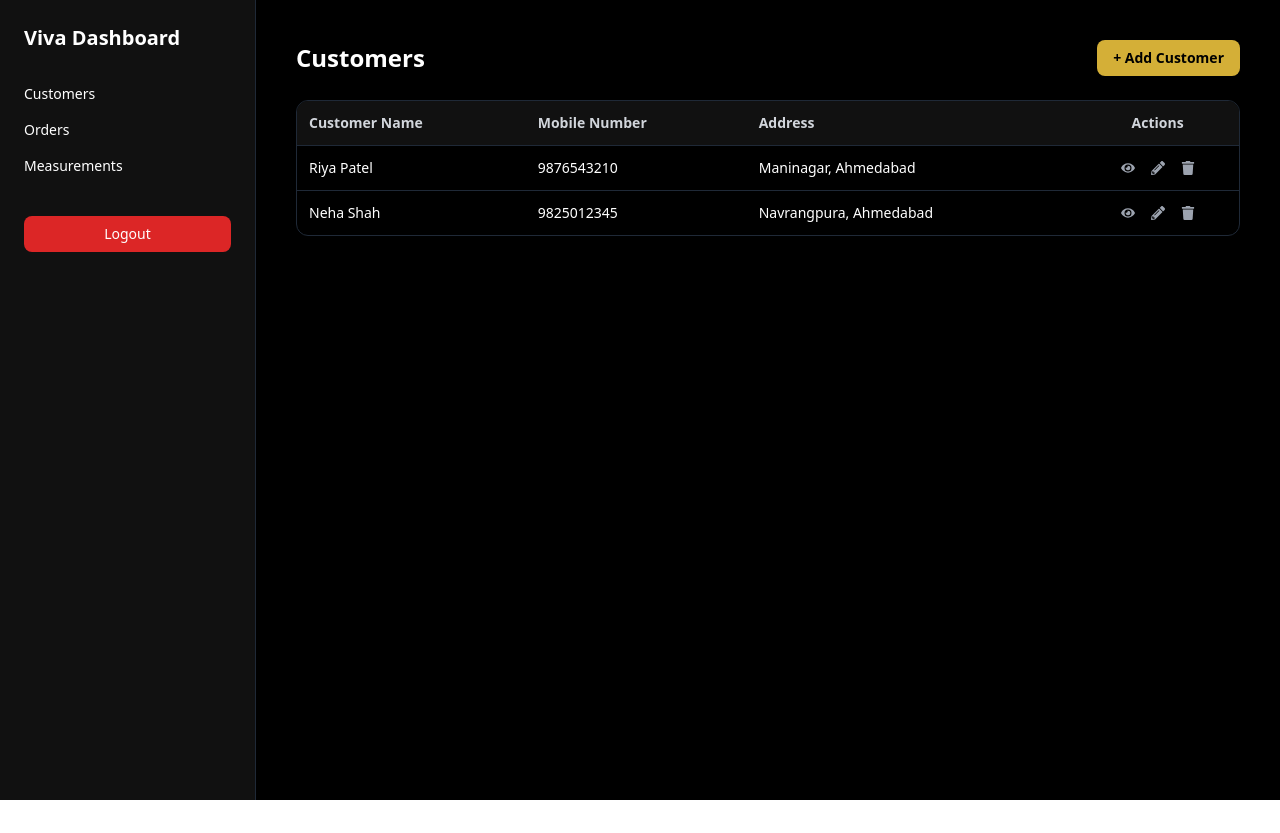
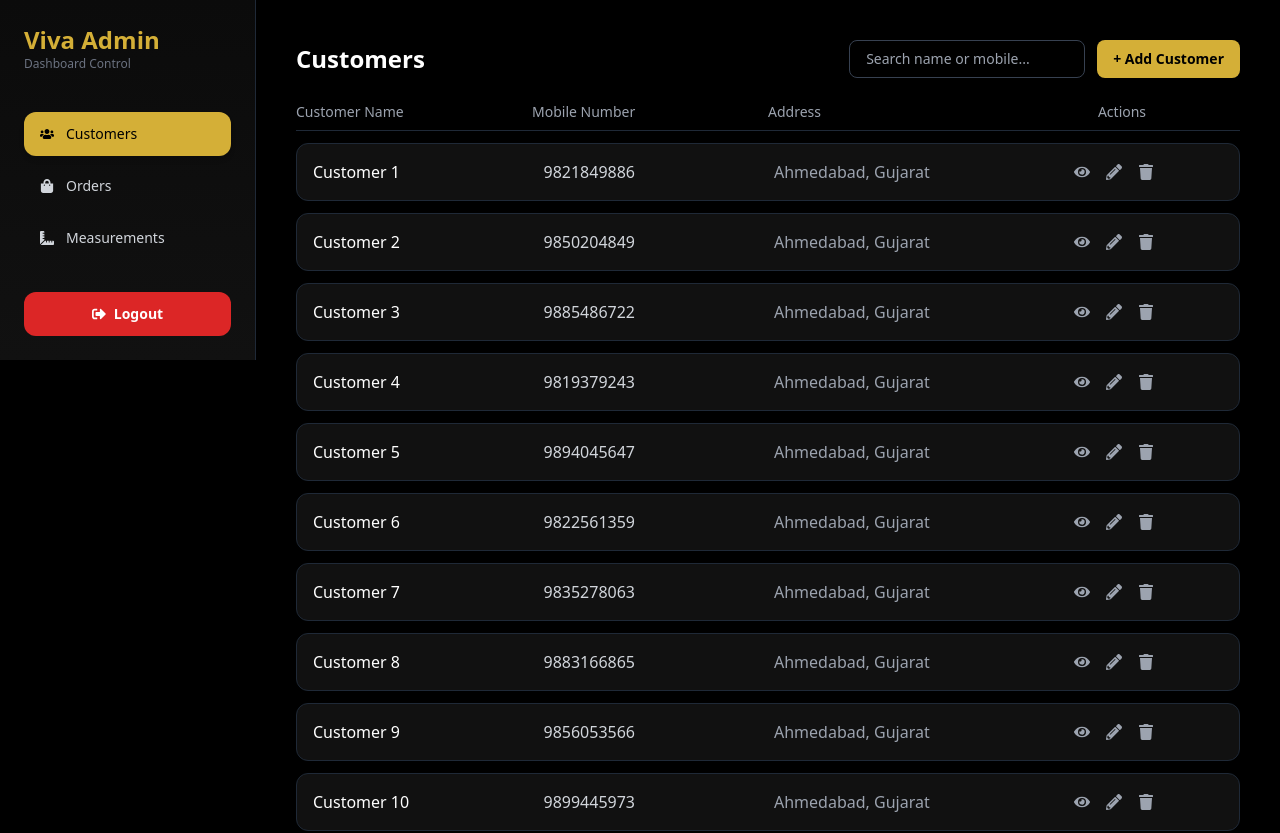
Before and after one commit to nilshah31/viva_designer_boutique_frontend_dashboard, a Next.js app: page /dashboard in a window 1280 px wide. Shown: the top 833 px of the page. Before the commit the page ends 800 px from the top, so only its background shows below. Built offline with nearby package versions, Linux system fonts and the light colour scheme.

Commit message:
Added up modules for custoer, completed add, edit, delete

```diff
--- a/src/app/components/ui/modals/customer.tsx
+++ b/src/app/components/ui/modals/customer.tsx
@@ -29,9 +29,9 @@ export default function Modal({
       : "max-w-md";
 
   return (
-    <div className="fixed inset-0 z-50 bg-black/70 flex items-center justify-center">
+    <div className="fixed inset-0 z-50 bg-black/70 flex items-center justify-center px-4 md:px-0">
       <div
-        className={`w-full ${widthClass} bg-[#111] border border-gray-800 rounded-2xl shadow-2xl p-6`}
+        className={`w-full ${widthClass} bg-[#111] border border-gray-800 rounded-2xl shadow-2xl p-6 max-h-[90vh] overflow-y-auto`}
       >
         {/* HEADER */}
         <div className="flex justify-between items-center mb-5">
@@ -49,7 +49,7 @@ export default function Modal({
 
         {/* FOOTER */}
         {footer && (
-          <div className="flex justify-end gap-3 mt-6">
+          <div className="flex justify-end gap-3 mt-6 flex-wrap">
             {footer}
           </div>
         )}
--- a/src/app/customers/customers.tsx
+++ b/src/app/customers/customers.tsx
@@ -1,8 +1,8 @@
 "use client";
 
-import { useState } from "react";
+import { useState, useMemo, useEffect } from "react";
 import { FaEye, FaPencilAlt, FaTrash } from "react-icons/fa";
-import Modal from "@/app/components/ui/modals/customer";
+import CustomerModal from "@/app/components/ui/modals/customer"; // adjust path if needed
 
 interface Customer {
   id: number;
@@ -11,227 +11,340 @@ interface Customer {
   address: string;
 }
 
-const dummyCustomers: Customer[] = [
-  {
-    id: 1,
-    name: "Riya Patel",
-    mobile: "9876543210",
-    address: "Maninagar, Ahmedabad",
-  },
-  {
-    id: 2,
-    name: "Neha Shah",
-    mobile: "9825012345",
-    address: "Navrangpura, Ahmedabad",
-  },
-];
-
-type Mode = "add" | "view" | "edit" | null;
+const PAGE_SIZE = 20;
 
 export default function Customers() {
-  const [customers, setCustomers] = useState<Customer[]>(dummyCustomers);
-  const [activeCustomer, setActiveCustomer] = useState<Customer | null>(null);
-  const [mode, setMode] = useState<Mode>(null);
-  const [deleteId, setDeleteId] = useState<number | null>(null);
+  const [customers, setCustomers] = useState<Customer[]>([]);
+  const [selectedCustomer, setSelectedCustomer] = useState<Customer | null>(
+    null
+  );
 
-  const openAdd = () => {
-    setActiveCustomer({ id: Date.now(), name: "", mobile: "", address: "" });
-    setMode("add");
+  useEffect(() => {
+    const data: Customer[] = Array.from({ length: 67 }).map((_, i) => ({
+      id: i + 1,
+      name: `Customer ${i + 1}`,
+      mobile: `98${Math.floor(10000000 + Math.random() * 89999999)}`,
+      address: "Ahmedabad, Gujarat",
+    }));
+
+    setCustomers(data);
+  }, []);
+  type ModalMode = "add" | "view" | "edit" | "delete" | null;
+
+  const [modalMode, setModalMode] = useState<ModalMode>(null);
+  const [search, setSearch] = useState("");
+  const [currentPage, setCurrentPage] = useState(1);
+
+  const filteredCustomers = useMemo(() => {
+    return customers.filter(
+      (c) =>
+        c.name.toLowerCase().includes(search.toLowerCase()) ||
+        c.mobile.includes(search)
+    );
+  }, [customers, search]);
+
+  const totalPages = Math.ceil(filteredCustomers.length / PAGE_SIZE);
+
+  const paginatedCustomers = useMemo(() => {
+    const start = (currentPage - 1) * PAGE_SIZE;
+    return filteredCustomers.slice(start, start + PAGE_SIZE);
+  }, [filteredCustomers, currentPage]);
+
+  const closeModal = () => {
+    setSelectedCustomer(null);
+    setModalMode(null);
   };
 
-  const openModal = (customer: Customer, mode: Mode) => {
-    setActiveCustomer({ ...customer });
-    setMode(mode);
-  };
-
-  const closeModal = () => {
-    setActiveCustomer(null);
-    setMode(null);
+  const openAddCustomerModal = () => {
+    setSelectedCustomer({ id: Date.now(), name: "", mobile: "", address: "" });
+    setModalMode("add");
   };
 
   const handleSave = () => {
-    if (!activeCustomer) return;
+    if (!selectedCustomer) return;
 
-    if (mode === "add") {
-      setCustomers((prev) => [...prev, activeCustomer]);
+    console.log("selectedCustomer", selectedCustomer);
+
+    if (modalMode === "add") {
+      setCustomers((prev) => [...prev, selectedCustomer]);
     }
 
-    if (mode === "edit") {
+    if (modalMode === "edit") {
       setCustomers((prev) =>
-        prev.map((c) =>
-          c.id === activeCustomer.id ? activeCustomer : c
-        )
+        prev.map((c) => (c.id === selectedCustomer.id ? selectedCustomer : c))
       );
     }
 
     closeModal();
   };
 
-  const confirmDelete = () => {
-    if (!deleteId) return;
-    setCustomers((prev) => prev.filter((c) => c.id !== deleteId));
-    setDeleteId(null);
-  };
-
   return (
-    <div className="space-y-6">
-
+    <div className="space-y-6 relative px-2 md:px-0">
       {/* HEADER */}
-      <div className="flex justify-between items-center">
+      <div className="flex flex-col md:flex-row gap-4 md:items-center md:justify-between">
         <h2 className="text-2xl font-semibold">Customers</h2>
 
+        <div className="flex gap-3 flex-wrap">
+          <input
+            placeholder="Search name or mobile..."
+            value={search}
+            onChange={(e) => {
+              setSearch(e.target.value);
+              setCurrentPage(1);
+            }}
+            className="px-4 py-2 rounded-lg bg-black border border-gray-700 text-white text-sm outline-none flex-1 min-w-[200px]"
+          />
+
           <button
-          onClick={openAdd}
+            onClick={openAddCustomerModal}
             className="bg-gold text-black px-4 py-2 rounded-lg text-sm font-semibold hover:brightness-110"
           >
             + Add Customer
           </button>
         </div>
+      </div>
 
-      {/* TABLE */}
-      <div className="overflow-x-auto border border-gray-800 rounded-xl">
-        <table className="w-full text-sm">
-          <thead className="bg-[#111] text-gray-300">
-            <tr>
-              <th className="text-left p-3">Customer Name</th>
-              <th className="text-left p-3">Mobile Number</th>
-              <th className="text-left p-3">Address</th>
-              <th className="text-center p-3">Actions</th>
-            </tr>
-          </thead>
+      {/* RESPONSIVE SINGLE SOURCE LAYOUT */}
+      <div className="space-y-3">
+        {/* HEADER — desktop only */}
+        <div className="hidden md:grid grid-cols-4 text-sm text-gray-400 border-b border-gray-800 pb-2">
+          <div>Customer Name</div>
+          <div>Mobile Number</div>
+          <div>Address</div>
+          <div className="text-center">Actions</div>
+        </div>
 
-          <tbody>
-            {customers.map((customer) => (
-              <tr key={customer.id} className="border-t border-gray-800">
-                <td className="p-3">{customer.name}</td>
-                <td className="p-3">{customer.mobile}</td>
-                <td className="p-3">{customer.address}</td>
+        {paginatedCustomers.length === 0 ? (
+          <p className="text-center py-6 text-gray-500">No customers found</p>
+        ) : (
+          paginatedCustomers.map((customer) => (
+            <div
+              key={customer.id}
+              className="
+          grid grid-cols-1 gap-3
+          md:grid-cols-4 md:items-center
+          bg-[#111] border border-gray-800 rounded-xl p-4
+        "
+            >
+              {/* Name */}
+              <div className="text-white font-semibold md:font-normal">
+                {customer.name}
+              </div>
 
-                <td className="p-3 text-center">
-                  <div className="flex justify-center gap-4 text-gray-400">
+              {/* Mobile */}
+              <div className="text-gray-300">{customer.mobile}</div>
+
+              {/* Address */}
+              <div className="text-gray-400 text-sm md:text-base">
+                {customer.address}
+              </div>
+
+              {/* Actions */}
+              <div className="flex gap-4 md:justify-center text-gray-400">
                 <FaEye
-                      onClick={() => openModal(customer, "view")}
+                  onClick={() => {
+                    setSelectedCustomer(customer);
+                    setModalMode("view");
+                  }}
                   className="cursor-pointer hover:text-blue-400"
                 />
+
                 <FaPencilAlt
-                      onClick={() => openModal(customer, "edit")}
+                  onClick={() => {
+                    setSelectedCustomer(customer);
+                    setModalMode("edit");
+                  }}
                   className="cursor-pointer hover:text-yellow-400"
                 />
+
                 <FaTrash
-                      onClick={() => setDeleteId(customer.id)}
+                  onClick={() => {
+                    setSelectedCustomer(customer);
+                    setModalMode("delete");
+                  }}
                   className="cursor-pointer hover:text-red-500"
                 />
               </div>
-                </td>
-              </tr>
-            ))}
-          </tbody>
-        </table>
+            </div>
+          ))
+        )}
       </div>
 
-      {/* ✅ ADD / VIEW / EDIT MODAL */}
-      <Modal
-        open={!!activeCustomer && !!mode}
+      {/* PAGINATION */}
+      {totalPages > 1 && (
+        <div className="flex justify-end gap-2 text-sm flex-wrap">
+          <button
+            disabled={currentPage === 1}
+            onClick={() => setCurrentPage((p) => p - 1)}
+            className="px-3 py-1 rounded border border-gray-700 disabled:opacity-40"
+          >
+            Prev
+          </button>
+
+          {Array.from({ length: totalPages }).map((_, i) => (
+            <button
+              key={i}
+              onClick={() => setCurrentPage(i + 1)}
+              className={`px-3 py-1 rounded border ${
+                currentPage === i + 1
+                  ? "bg-gold text-black"
+                  : "border-gray-700 text-gray-300"
+              }`}
+            >
+              {i + 1}
+            </button>
+          ))}
+
+          <button
+            disabled={currentPage === totalPages}
+            onClick={() => setCurrentPage((p) => p + 1)}
+            className="px-3 py-1 rounded border border-gray-700 disabled:opacity-40"
+          >
+            Next
+          </button>
+        </div>
+      )}
+
+      <CustomerModal
+        open={modalMode !== null}
         title={
-          mode === "add"
+          modalMode === "delete"
+            ? "Confirm Delete"
+            : modalMode === "view"
+            ? "View Customer"
+            : modalMode === "add"
             ? "Add Customer"
-            : mode === "edit"
-            ? "Edit Customer"
-            : "Customer Details"
+            : "Edit Customer"
         }
-        onClose={closeModal}
+        onClose={() => {
+          setModalMode(null);
+          setSelectedCustomer(null);
+        }}
         footer={
+          modalMode === "delete" ? (
             <>
               <button
-              onClick={closeModal}
-              className="px-4 py-2 rounded-lg bg-gray-700 text-white text-sm"
-            >
-              Close
-            </button>
-
-            {mode !== "view" && (
-              <button
-                onClick={handleSave}
-                className="px-4 py-2 rounded-lg bg-gold text-black text-sm font-semibold"
-              >
-                {mode === "add" ? "Add" : "Save"}
-              </button>
-            )}
-          </>
-        }
-      >
-        {activeCustomer && (
-          <div className="space-y-4 text-sm">
-            <input
-              disabled={mode === "view"}
-              placeholder="Name"
-              value={activeCustomer.name}
-              onChange={(e) =>
-                setActiveCustomer({
-                  ...activeCustomer,
-                  name: e.target.value,
-                })
-              }
-              className="w-full p-2 rounded bg-black border border-gray-700"
-            />
-
-            <input
-              disabled={mode === "view"}
-              placeholder="Mobile"
-              value={activeCustomer.mobile}
-              onChange={(e) =>
-                setActiveCustomer({
-                  ...activeCustomer,
-                  mobile: e.target.value,
-                })
-              }
-              className="w-full p-2 rounded bg-black border border-gray-700"
-            />
-
-            <textarea
-              disabled={mode === "view"}
-              placeholder="Address"
-              value={activeCustomer.address}
-              onChange={(e) =>
-                setActiveCustomer({
-                  ...activeCustomer,
-                  address: e.target.value,
-                })
-              }
-              className="w-full p-2 rounded bg-black border border-gray-700"
-            />
-          </div>
-        )}
-      </Modal>
-
-      {/* ✅ DELETE MODAL */}
-      <Modal
-        open={!!deleteId}
-        title="Confirm Delete"
-        onClose={() => setDeleteId(null)}
-        width="sm"
-        footer={
-          <>
-            <button
-              onClick={() => setDeleteId(null)}
+                onClick={() => setModalMode(null)}
                 className="px-4 py-2 rounded-lg bg-gray-700 text-white text-sm"
               >
                 Cancel
               </button>
               <button
-              onClick={confirmDelete}
+                onClick={() => {
+                  if (selectedCustomer) {
+                    setCustomers((prev) =>
+                      prev.filter((c) => c.id !== selectedCustomer.id)
+                    );
+                  }
+                  setModalMode(null);
+                  setSelectedCustomer(null);
+                }}
                 className="px-4 py-2 rounded-lg bg-red-600 text-white text-sm"
               >
                 Delete
               </button>
             </>
+          ) : modalMode === "edit" || modalMode === "add" ? (
+            <>
+              <button
+                onClick={() => {
+                  setModalMode(null);
+                  setSelectedCustomer(null);
+                }}
+                className="px-4 py-2 rounded-lg bg-gray-700 text-white text-sm"
+              >
+                Cancel
+              </button>
+
+              <button
+                onClick={handleSave}
+                className="px-4 py-2 rounded-lg bg-gold text-black text-sm"
+              >
+                Save
+              </button>
+            </>
+          ) : (
+            <button
+              onClick={() => {
+                setModalMode(null);
+                setSelectedCustomer(null);
+              }}
+              className="px-4 py-2 rounded-lg bg-gray-700 text-white text-sm"
+            >
+              Close
+            </button>
+          )
         }
       >
+        {/* MODAL BODY */}
+        {selectedCustomer && modalMode === "view" && (
+          <div className="space-y-2 text-sm text-gray-300">
+            <p>
+              <b>Name:</b> {selectedCustomer.name}
+            </p>
+            <p>
+              <b>Mobile:</b> {selectedCustomer.mobile}
+            </p>
+            <p>
+              <b>Address:</b> {selectedCustomer.address}
+            </p>
+          </div>
+        )}
+
+        {selectedCustomer && (modalMode === "edit" || modalMode === "add") && (
+          <div className="space-y-2 text-sm text-gray-300">
+            <p>
+              <b>Name:</b>
+							<input
+                defaultValue={selectedCustomer.name}
+                onChange={(e) =>
+                  setSelectedCustomer({
+                    ...selectedCustomer,
+                    name: e.target.value,
+                  })
+                }
+                className="w-full px-3 py-2 bg-black border border-gray-700 rounded text-white text-sm"
+              />
+            </p>
+            <p>
+              <b>Mobile:</b>
+              <input
+                defaultValue={selectedCustomer.mobile}
+								onChange={(e) =>
+                  setSelectedCustomer({
+                    ...selectedCustomer,
+                    mobile: e.target.value,
+                  })
+                }
+                className="w-full px-3 py-2 bg-black border border-gray-700 rounded text-white text-sm"
+              />
+            </p>
+            <p>
+              <b>Address:</b> {selectedCustomer.address}
+              <input
+                defaultValue={selectedCustomer.address}
+								onChange={(e) =>
+                  setSelectedCustomer({
+                    ...selectedCustomer,
+                    address: e.target.value,
+                  })
+                }
+                className="w-full px-3 py-2 bg-black border border-gray-700 rounded text-white text-sm"
+              />
+            </p>
+          </div>
+        )}
+
+        {selectedCustomer && modalMode === "delete" && (
           <p className="text-gray-400 text-sm">
-          Are you sure you want to delete this customer? This action cannot be undone.
+            Are you sure you want to delete{" "}
+            <span className="text-white font-medium">
+              {selectedCustomer.name}
+            </span>
+            ?
           </p>
-      </Modal>
-
+        )}
+      </CustomerModal>
     </div>
   );
 }
--- a/src/app/dashboard/page.tsx
+++ b/src/app/dashboard/page.tsx
@@ -3,6 +3,13 @@
 import { useState } from "react";
 import { useRouter } from "next/navigation";
 import Customers from "../customers/customers";
+import {
+  FaUsers,
+  FaShoppingBag,
+  FaRulerCombined,
+  FaSignOutAlt,
+  FaBars,
+} from "react-icons/fa";
 
 // ✅ MODULE TYPES
 type Module = "customers" | "orders" | "measurements" | null;
@@ -23,7 +30,8 @@ const Measurements = () => (
 
 export default function DashboardPage() {
   const router = useRouter();
-  const [activeModule, setActiveModule] = useState<Module>(null);
+  const [activeModule, setActiveModule] = useState<Module>("customers");
+  const [sidebarOpen, setSidebarOpen] = useState(false);
 
   const logout = async () => {
     await fetch("/api/auth/logout", { method: "POST" });
@@ -44,51 +52,122 @@ export default function DashboardPage() {
   };
 
   return (
-    <div className="min-h-screen flex bg-black text-white">
+    <div className="min-h-screen flex bg-black text-white relative">
 
-      {/* LEFT MENU */}
-      <aside className="w-64 bg-[#111] p-6 border-r border-gray-800">
-        <h2 className="text-xl font-bold mb-8">Viva Dashboard</h2>
+      {/* ✅ MOBILE TOP BAR */}
+      <div className="md:hidden fixed top-0 left-0 right-0 z-40 bg-[#111] border-b border-gray-800 flex items-center justify-between px-4 py-3">
+        <h2 className="text-lg font-bold text-gold">Viva Admin</h2>
+        <FaBars
+          onClick={() => setSidebarOpen(true)}
+          className="text-xl cursor-pointer"
+        />
+      </div>
 
-        <nav className="space-y-4 text-sm">
+      {/* ✅ OVERLAY */}
+      {sidebarOpen && (
+        <div
+          onClick={() => setSidebarOpen(false)}
+          className="fixed inset-0 bg-black/70 z-40 md:hidden"
+        />
+      )}
+
+      {/* ✅ SIDEBAR */}
+      <aside
+        className={`
+          fixed md:static top-0 left-0 z-50 h-full w-64
+          bg-gradient-to-b from-[#0b0b0b] to-[#111]
+          p-6 border-r border-gray-800 flex flex-col
+          transform transition-transform duration-300
+          ${sidebarOpen ? "translate-x-0" : "-translate-x-full"}
+          md:translate-x-0
+        `}
+      >
+        {/* TITLE */}
+        <div className="mb-10 flex justify-between items-center">
+          <div>
+            <h2 className="text-2xl font-bold text-gold">Viva Admin</h2>
+            <p className="text-xs text-gray-500">Dashboard Control</p>
+          </div>
+
+          {/* CLOSE (MOBILE) */}
+          <button
+            onClick={() => setSidebarOpen(false)}
+            className="md:hidden text-gray-400 text-xl"
+          >
+            ✕
+          </button>
+        </div>
+
+        {/* MENU */}
+        <nav className="space-y-2 flex-1 text-sm">
+
+          {/* CUSTOMERS */}
           <div
-            onClick={() => setActiveModule("customers")}
-            className={`cursor-pointer hover:text-gold ${
-              activeModule === "customers" ? "text-gold" : ""
-            }`}
+            onClick={() => {
+              setActiveModule("customers");
+              setSidebarOpen(false);
+            }}
+            className={`flex items-center gap-3 px-4 py-3 rounded-xl cursor-pointer transition-all
+              ${
+                activeModule === "customers"
+                  ? "bg-gold text-black shadow-md"
+                  : "text-gray-300 hover:bg-[#1c1c1c] hover:text-gold"
+              }
+            `}
           >
+            <FaUsers />
             Customers
           </div>
 
+          {/* ORDERS */}
           <div
-            onClick={() => setActiveModule("orders")}
-            className={`cursor-pointer hover:text-gold ${
-              activeModule === "orders" ? "text-gold" : ""
-            }`}
+            onClick={() => {
+              setActiveModule("orders");
+              setSidebarOpen(false);
+            }}
+            className={`flex items-center gap-3 px-4 py-3 rounded-xl cursor-pointer transition-all
+              ${
+                activeModule === "orders"
+                  ? "bg-gold text-black shadow-md"
+                  : "text-gray-300 hover:bg-[#1c1c1c] hover:text-gold"
+              }
+            `}
           >
+            <FaShoppingBag />
             Orders
           </div>
 
+          {/* MEASUREMENTS */}
           <div
-            onClick={() => setActiveModule("measurements")}
-            className={`cursor-pointer hover:text-gold ${
-              activeModule === "measurements" ? "text-gold" : ""
-            }`}
+            onClick={() => {
+              setActiveModule("measurements");
+              setSidebarOpen(false);
+            }}
+            className={`flex items-center gap-3 px-4 py-3 rounded-xl cursor-pointer transition-all
+              ${
+                activeModule === "measurements"
+                  ? "bg-gold text-black shadow-md"
+                  : "text-gray-300 hover:bg-[#1c1c1c] hover:text-gold"
+              }
+            `}
           >
+            <FaRulerCombined />
             Measurements
           </div>
         </nav>
 
+        {/* LOGOUT */}
         <button
           onClick={logout}
-          className="mt-10 w-full bg-red-600 py-2 rounded-lg text-sm hover:bg-red-500 transition"
+          className="mt-8 w-full flex items-center justify-center gap-2 bg-red-600 py-3 rounded-xl text-sm font-semibold hover:bg-red-500 transition"
         >
+          <FaSignOutAlt />
           Logout
         </button>
       </aside>
 
-      {/* RIGHT SIDE */}
-      <main className="flex-1 p-10">
+      {/* ✅ RIGHT CONTENT */}
+      <main className="flex-1 p-4 md:p-10 pt-20 md:pt-10">
         {renderRightPanel()}
       </main>
     </div>
```
Lines whose indentation alone changed are shown as unchanged.
